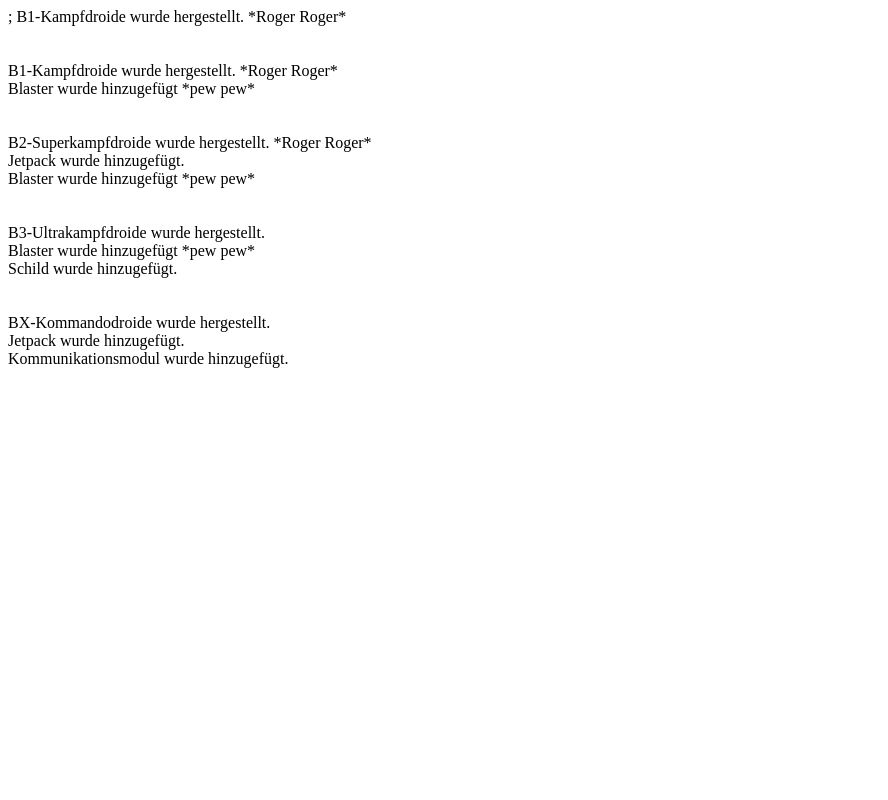
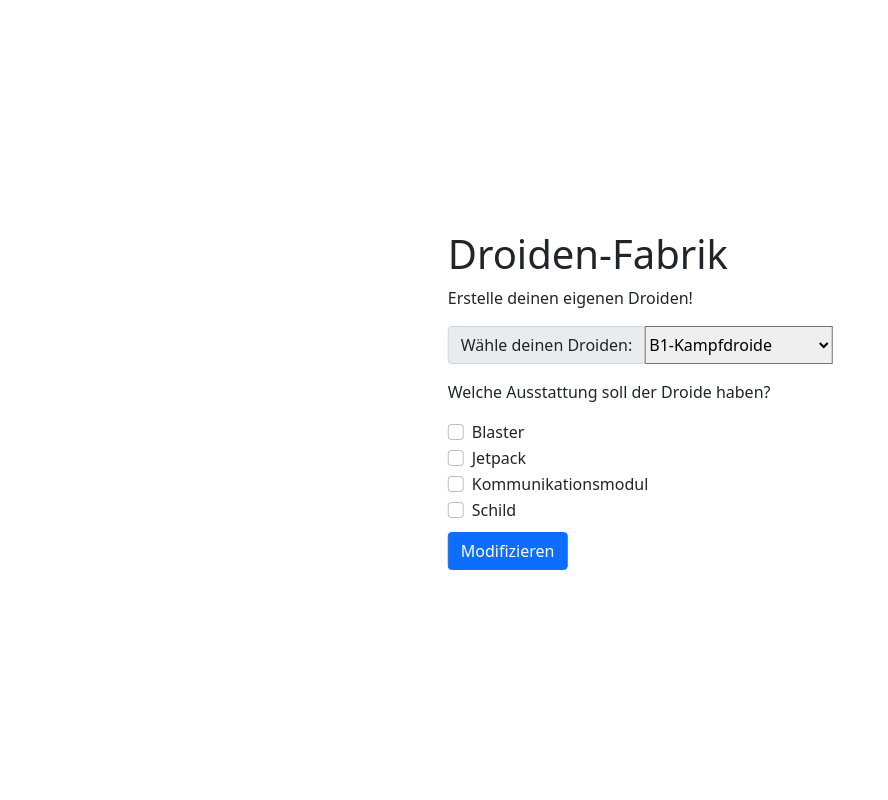
Before and after one commit to Eckener-Schule/designpatternwiki, a PHP site: page / in a window 1280 px wide. Shown: the whole page, without its empty margins (0-888 px from the left). Run offline with PHP 8.4, Linux system fonts and the light colour scheme; some web fonts are replaced.

Commit message:
finished concrete Code example

```diff
--- a/downloads/decorator/konkretesBeispiel/index.php
+++ b/downloads/decorator/konkretesBeispiel/index.php
@@ -1,22 +1,68 @@
 <?php
 define ('BASEPATH', realpath(dirname(__FILE__)));
 require_once ('autoload.php');
+?>
+<!DOCTYPE html>
+<html>
+<head>
+    <title>Droiden-Fabrik</title>
+    <link href="https://cdn.jsdelivr.net/npm/bootstrap@5.1.1/dist/css/bootstrap.min.css" rel="stylesheet" integrity="sha384-F3w7mX95PdgyTmZZMECAngseQB83DfGTowi0iMjiWaeVhAn4FJkqJByhZMI3AhiU" crossorigin="anonymous">
+    <link href="https://allfont.de/allfont.css?fonts=star-jedi" rel="stylesheet" type="text/css" />
+    <style>
 
-$B1Droide = new B1();
-$B1Droide->produce();
-echo '<br>';
-echo '<br>';
-$B1Droide = new Blaster($B1Droide);
-$B1Droide->produce();
-echo '<br>';
-echo '<br>';
-$B2Droide = new Blaster(new Jetpack(new B2()));
-$B2Droide->produce();
-echo '<br>';
-echo '<br>';
-$B3Droide = new Schild(new Blaster(new B3));
-$B3Droide->produce();
-echo '<br>';
-echo '<br>';
-$BXDroide = new Kommunikationsmodul(new Jetpack(new BX));
-$BXDroide->produce();
+        body{
+            position: fixed;
+            top: 50%;
+            left: 50%;
+            transform: translate(-50%, -50%);
+        }
+    </style>
+</head>
+<body>
+
+<h1>Droiden-Fabrik</h1>
+<p>Erstelle deinen eigenen Droiden!</p>
+
+<form action="droidAssembly.php" method="post">
+    <div class="input-group mb-3">
+        <div class="input-group-prepend">
+            <label class="input-group-text" for="inputGroupSelect01">Wähle deinen Droiden:</label>
+        </div>
+        <select class="custom-select" id="inputGroupSelect01" name="droide">
+            <option value="b1" selected>B1-Kampfdroide</option>
+            <option value="b2">B2-Superkampfdroide</option>
+            <option value="b3">B3-Ultrakampfdroide</option>
+            <option value="bx">BX-Kommandodroide</option>
+        </select>
+    </div>
+    <p>Welche Ausstattung soll der Droide haben?</p>
+    <div class="form-check">
+        <input class="form-check-input" type="checkbox" value="blaster" name="blaster" id="defaultCheck1">
+        <label class="form-check-label" for="defaultCheck1">
+            Blaster
+        </label>
+    </div>
+    <div class="form-check">
+        <input class="form-check-input" type="checkbox" value="jetpack" name="jetpack" id="defaultCheck1">
+        <label class="form-check-label" for="defaultCheck1">
+            Jetpack
+        </label>
+    </div>
+    <div class="form-check">
+        <input class="form-check-input" type="checkbox" value="kommunikationsmodul" name="kommunikationsmodul" id="defaultCheck1">
+        <label class="form-check-label" for="defaultCheck1">
+            Kommunikationsmodul
+        </label>
+    </div>
+    <div class="form-check">
+        <input class="form-check-input" type="checkbox" value="schild" name="schild" id="defaultCheck1">
+        <label class="form-check-label" for="defaultCheck1">
+            Schild
+        </label>
+    </div>
+    <button type="submit" class="btn btn-primary mt-2">Modifizieren</button>
+</form>
+<script src="../prism.js"></script>
+<script src="https://cdn.jsdelivr.net/npm/bootstrap@5.1.1/dist/js/bootstrap.bundle.min.js" integrity="sha384-/bQdsTh/da6pkI1MST/rWKFNjaCP5gBSY4sEBT38Q/9RBh9AH40zEOg7Hlq2THRZ" crossorigin="anonymous"></script>
+</body>
+</html>
--- a/downloads/decorator/konkretesBeispiel/src/B1.php
+++ b/downloads/decorator/konkretesBeispiel/src/B1.php
@@ -1,7 +1,7 @@
 <?php
 class B1 implements Droide {
     public function produce(){
-        echo 'B1-Kampfdroide wurde hergestellt. *Roger Roger* <br>';
+        echo '<span id="d">B1-Kampfdroide </span>';
     }
 }
 ?>
--- a/downloads/decorator/konkretesBeispiel/src/B2.php
+++ b/downloads/decorator/konkretesBeispiel/src/B2.php
@@ -1,6 +1,6 @@
 <?php
 class B2 implements Droide {
     public function produce(){
-        echo 'B2-Superkampfdroide wurde hergestellt. *Roger Roger*<br>';
+        echo '<span id="d">B2-Superkampfdroide </span>';
     }
 }
--- a/downloads/decorator/konkretesBeispiel/src/B3.php
+++ b/downloads/decorator/konkretesBeispiel/src/B3.php
@@ -1,6 +1,6 @@
 <?php
 class B3 implements Droide {
     public function produce(){
-        echo 'B3-Ultrakampfdroide wurde hergestellt.<br>';
+        echo '<span id="d">B3-Ultrakampfdroide </span>';
     }
 }
--- a/downloads/decorator/konkretesBeispiel/src/BX.php
+++ b/downloads/decorator/konkretesBeispiel/src/BX.php
@@ -1,6 +1,6 @@
 <?php
 class BX implements Droide {
     public function produce(){
-        echo 'BX-Kommandodroide wurde hergestellt.<br>';
+        echo '<span id="d">BX-Kommandodroide </span>';
     }
 }
--- a/downloads/decorator/konkretesBeispiel/src/Blaster.php
+++ b/downloads/decorator/konkretesBeispiel/src/Blaster.php
@@ -4,6 +4,6 @@ class Blaster extends Ausstattung {
 
     public function produce(){
         $this->droide->produce();
-        echo 'Blaster wurde hinzugefügt *pew pew*<br>';
+        echo '<span id="blaster">mit Blaster </span>';
     }
 }
--- a/downloads/decorator/konkretesBeispiel/src/Jetpack.php
+++ b/downloads/decorator/konkretesBeispiel/src/Jetpack.php
@@ -3,6 +3,6 @@ class Jetpack extends Ausstattung {
 
     public function produce(){
         $this->droide->produce();
-        echo 'Jetpack wurde hinzugefügt. <br>';
+        echo '<span id="jetpack">mit Jetpack </span>';
     }
 }
--- a/downloads/decorator/konkretesBeispiel/src/Kommunikationsmodul.php
+++ b/downloads/decorator/konkretesBeispiel/src/Kommunikationsmodul.php
@@ -3,6 +3,6 @@ class Kommunikationsmodul extends Ausstattung {
 
     public function produce(){
         $this->droide->produce();
-        echo 'Kommunikationsmodul wurde hinzugefügt. <br>';
+        echo '<span id="kommunikationsmodul">mit Kommunikationsmodul </span>';
     }
 }
--- a/downloads/decorator/konkretesBeispiel/src/Schild.php
+++ b/downloads/decorator/konkretesBeispiel/src/Schild.php
@@ -3,6 +3,6 @@ class Schild extends Ausstattung {
 
     public function produce(){
         $this->droide->produce();
-        echo 'Schild wurde hinzugefügt.<br>';
+        echo '<span id="schild">mit Schild </span>';
     }
 }
```
Also changed, not shown: downloads/decorator/konkretesBeispiel/droidAssembly.php (added, +88 -0 lines), 5 other files.
